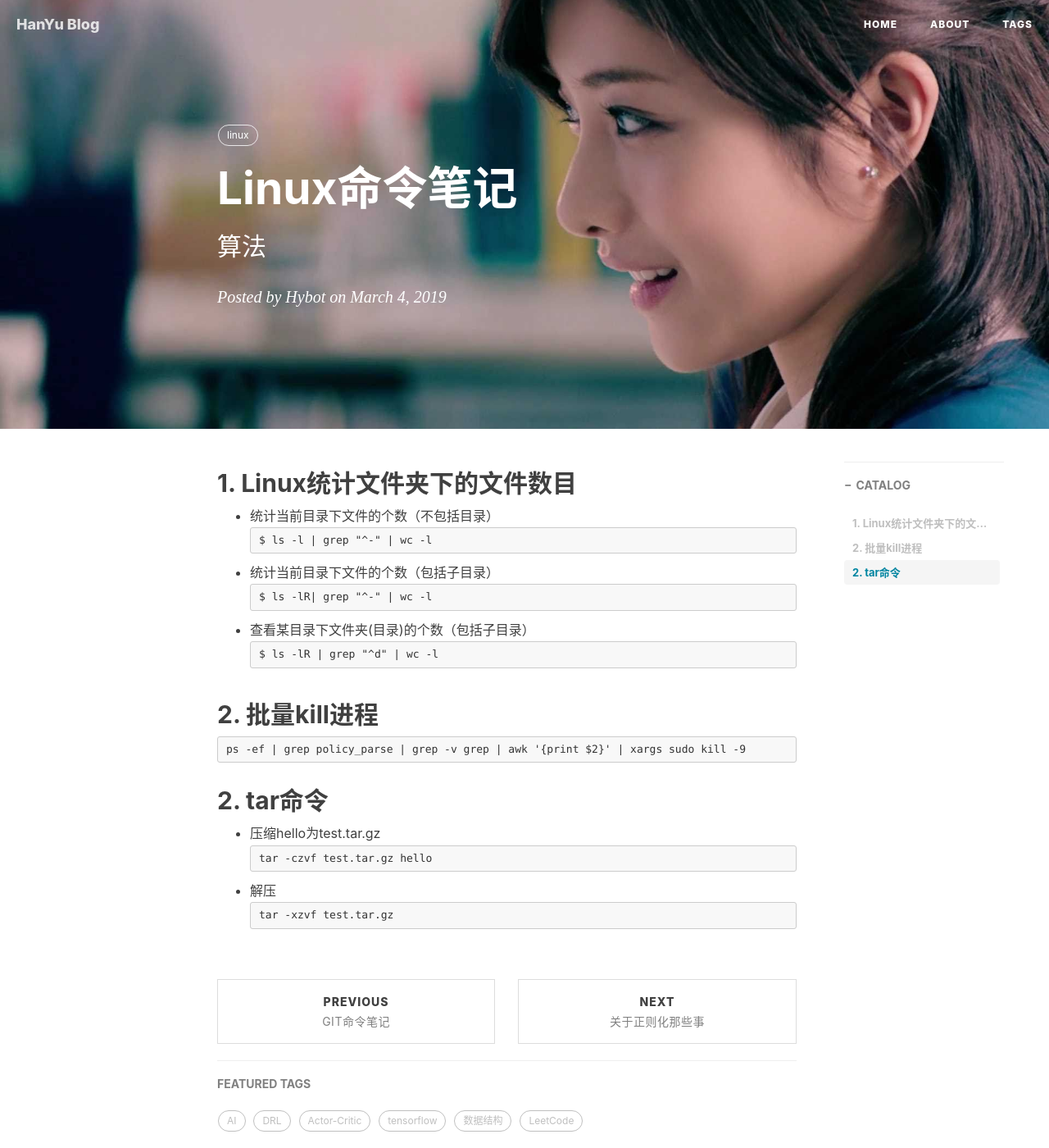
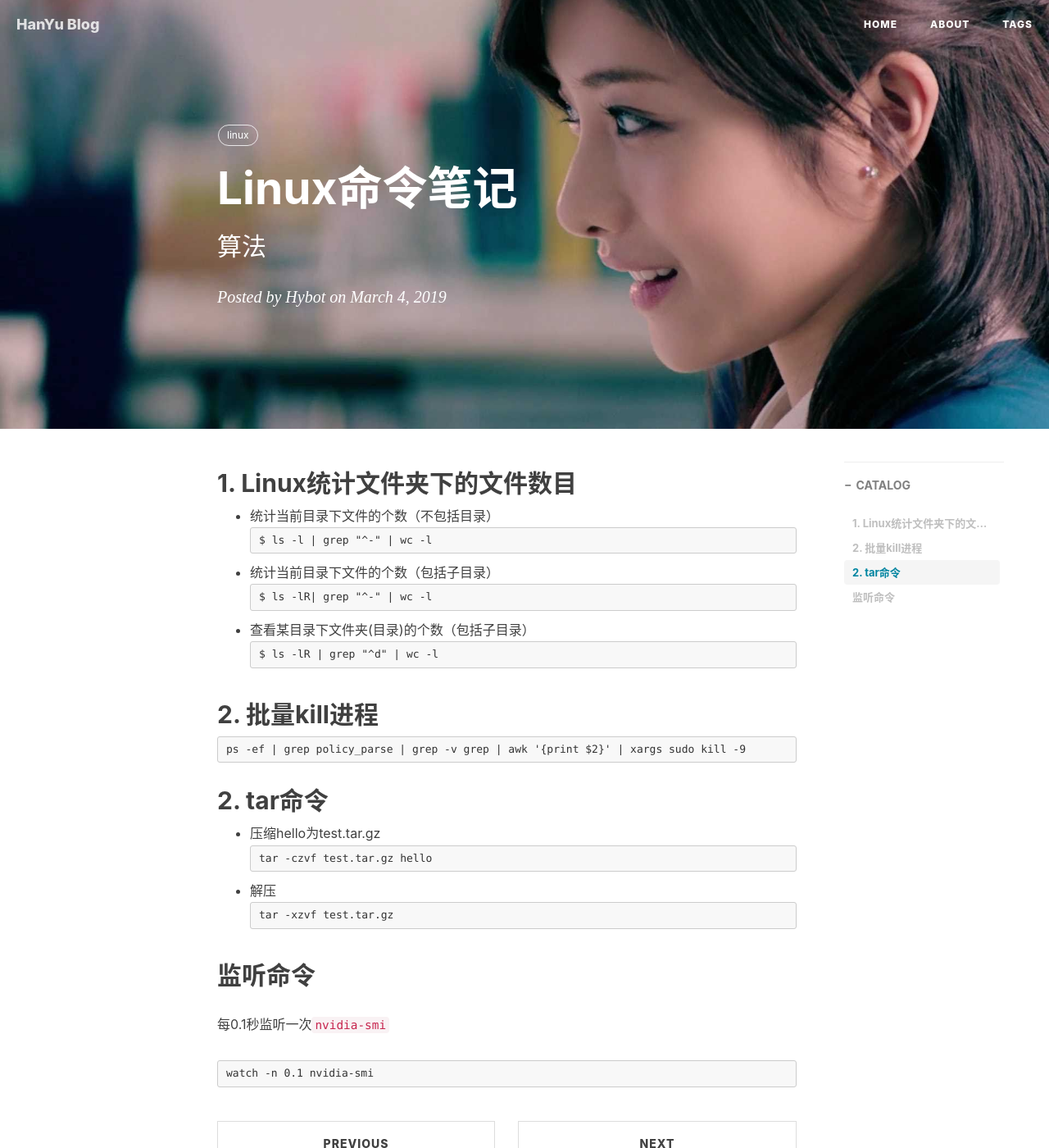
Before and after one commit to yuniler/yuniler.github.io, a Jekyll site: the page built from _posts/2019-08-01-Linux命令笔记.md, in a window 1280 px wide and 1400 px high. Shown: the whole window at 82% size. Built offline with Jekyll 4.4.1, drawn with Linux system fonts in a browser that asks for light colours; nearby versions of some CDN libraries; comment, search, counter and statistics services are not loaded.

Commit message:
Update 2019-08-01-Linux命令笔记.md

````diff
--- a/_posts/2019-08-01-Linux命令笔记.md
+++ b/_posts/2019-08-01-Linux命令笔记.md
@@ -38,3 +38,11 @@ tar -czvf test.tar.gz hello
 ```
 tar -xzvf test.tar.gz
 ```
+
+## 监听命令
+
+每0.1秒监听一次`nvidia-smi`
+
+```
+watch -n 0.1 nvidia-smi
+```
````
